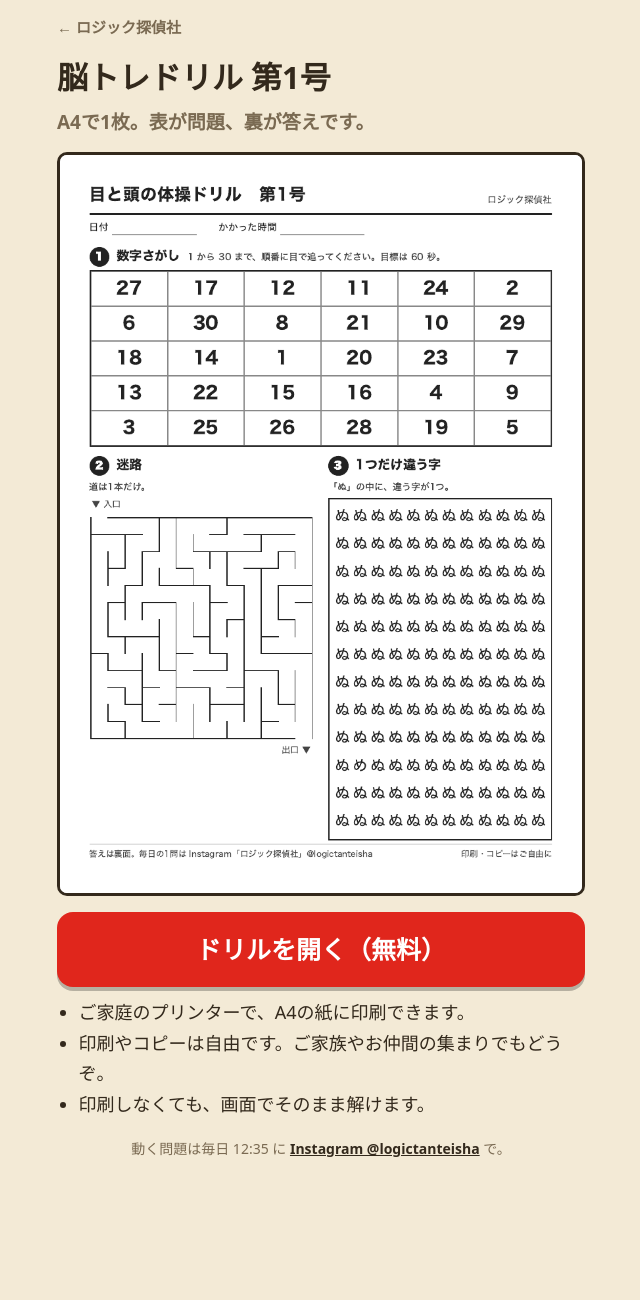
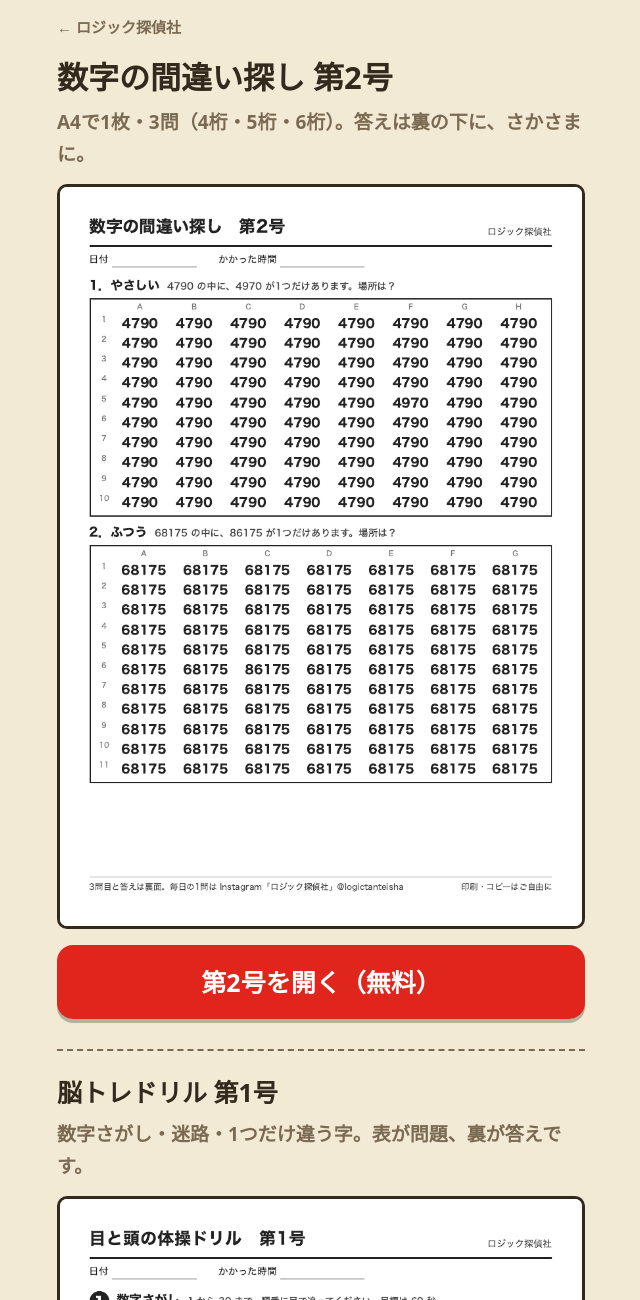
Before and after one commit to logictanteisha/logictanteisha.github.io, a plain HTML site: page drill/index.html in a window 1280 px wide. Shown: the top 1300 px of the page, without its empty margins (319-959 px from the left). Before the commit the page ends 1205 px from the top, so only its background shows below. Drawn offline with Linux system fonts and the light colour scheme; no server answers.

Commit message:
ページを更新 2026-11-27

```diff
--- a/drill/index.html
+++ b/drill/index.html
@@ -3,8 +3,8 @@
 <head>
 <meta charset="utf-8">
 <meta name="viewport" content="width=device-width,initial-scale=1,viewport-fit=cover">
-<title>印刷できる脳トレドリル 第1号｜ロジック探偵社</title>
-<meta name="description" content="数字さがし・迷路・1つだけ違う字。A4で1枚、答えつきの脳トレドリル。無料で印刷できます。">
+<title>印刷できる脳トレドリル｜ロジック探偵社</title>
+<meta name="description" content="数字の間違い探し・数字さがし・迷路。A4で1枚、答えつきの脳トレドリル。無料で印刷できます。">
 <style>
 :root{--bg:#F3EAD6;--card:#FBF6E9;--ink:#33291C;--sub:#7A6A52;--red:#E0261C}
 *{box-sizing:border-box;-webkit-tap-highlight-color:transparent}
@@ -19,21 +19,26 @@ a.btn:active{transform:translateY(3px);box-shadow:0 1px 0 rgba(0,0,0,.25)}
 ul{padding-left:1.2em;margin:10px 0;font-size:clamp(16px,4.4vw,18px)}
 .small{font-size:14px;color:var(--sub);margin-top:18px;text-align:center}
 .small a{color:var(--ink);font-weight:700}
+h2{font-size:clamp(20px,5.6vw,25px);margin:30px 0 4px;border-top:2px dashed var(--sub);padding-top:20px}
 </style>
 </head>
 <body>
 <main>
   <a class="back" href="../" data-c="back">← ロジック探偵社</a>
-  <h1>脳トレドリル 第1号</h1>
-  <p class="lead">A4で1枚。表が問題、裏が答えです。</p>
-  <img class="sheet" src="drill_01_front.png" alt="ドリルの見本: 数字さがし・迷路・1つだけ違う字" width="794" height="1123">
-  <a class="btn" href="drill_01.pdf" data-c="drill_pdf">ドリルを開く（無料）</a>
+  <h1>数字の間違い探し 第2号</h1>
+  <p class="lead">A4で1枚・3問（4桁・5桁・6桁）。答えは裏の下に、さかさまに。</p>
+  <img class="sheet" src="drill_02_front.png" alt="ドリルの見本: 同じ数字が並ぶ中に、1つだけ違う数字" width="794" height="1123">
+  <a class="btn" href="drill_02.pdf" data-c="drill2_pdf">第2号を開く（無料）</a>
+  <h2>脳トレドリル 第1号</h2>
+  <p class="lead">数字さがし・迷路・1つだけ違う字。表が問題、裏が答えです。</p>
+  <img class="sheet" src="drill_01_front.png" alt="ドリルの見本: 数字さがし・迷路・1つだけ違う字" width="794" height="1123" loading="lazy">
+  <a class="btn" href="drill_01.pdf" data-c="drill_pdf">第1号を開く（無料）</a>
   <ul>
     <li>ご家庭のプリンターで、A4の紙に印刷できます。</li>
     <li>印刷やコピーは自由です。ご家族やお仲間の集まりでもどうぞ。</li>
     <li>印刷しなくても、画面でそのまま解けます。</li>
   </ul>
-  <p class="small">動く問題は毎日 12:35 に <a href="https://www.instagram.com/logictanteisha/" data-c="ig">Instagram @logictanteisha</a> で。</p>
+  <p class="small">動く問題は毎日 <a href="https://www.instagram.com/logictanteisha/" data-c="ig">Instagram @logictanteisha</a> で。</p>
 </main>
 <script>
 var COUNT_URL="https://storage.googleapis.com/ltd-count-b042e6a9/";
```
Also changed, not shown: drill/drill_02_front.png (added), 1 other file.
